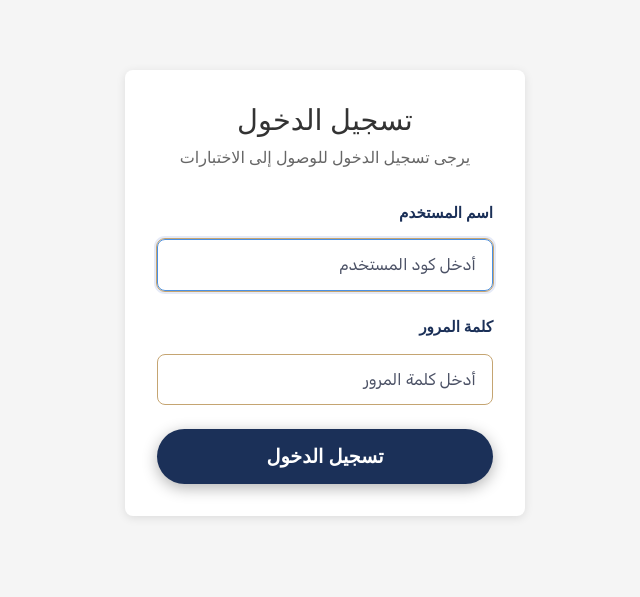
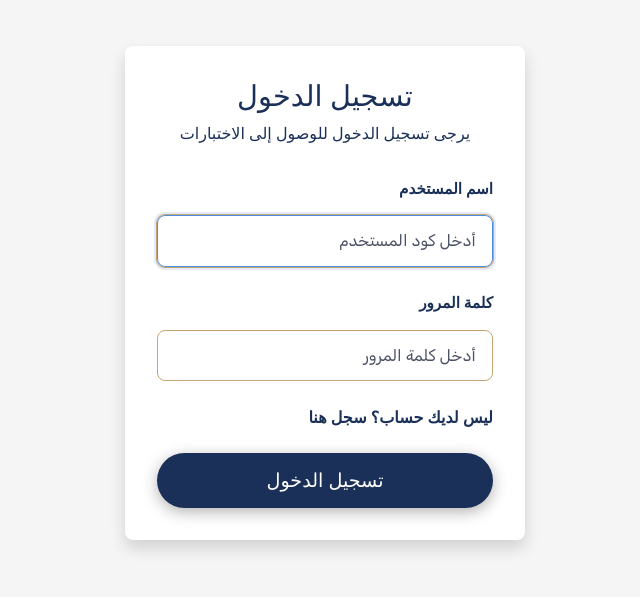
Before and after one commit to xmkabel/physical-education-platform, a React (Vite) app: page /login in a window 1280 px wide. Shown: the part 107-704 px from the top of the page, without its empty margins (400-1040 px from the left). Built offline with nearby package versions, Linux system fonts and the light colour scheme.

Commit message:
feat: update Login component styles and add registration link

```diff
--- a/src/components/Login/Login.css
+++ b/src/components/Login/Login.css
@@ -25,12 +25,12 @@
 
 .login-title {
   font-size: 1.8rem;
-  color: #333;
+  color: var(--navy-blue);
   margin-bottom: 0.5rem;
 }
 
 .login-subtitle {
-  color: #666;
+  color: var(--navy-blue);
   font-size: 1rem;
 }
 
@@ -51,7 +51,7 @@
   color: #333;
 }
 
-.form-input {
+/* .form-input {
   padding: 0.75rem;
   border: 1px solid #ddd;
   border-radius: 4px;
@@ -61,7 +61,7 @@
 
 .form-input:focus {
   border-color: #4a90e2;
-  outline: none;
+  outline: none; */
 }
 
 .error-message {
@@ -88,7 +88,9 @@
   height: 16px;
 }
 
-.login-button {
+
+
+/* .login-button {
   background-color: #4a90e2;
   color: white;
   border: none;
@@ -111,7 +113,22 @@
   background-color: #a0a0a0;
   cursor: not-allowed;
 }
-
+ .login-button {
+    background-color: var(--navy-blue);
+    color: white;
+    border: none;
+    border-radius: 8px;
+    padding: 0.9rem 1.5rem;
+    font-size: 1.1rem;
+    font-weight: 600;
+    cursor: pointer;
+    transition: all 0.3s ease;
+    display: flex;
+    justify-content: center;
+    align-items: center;
+    gap: 0.5rem;
+  }
+   */
 .spinner {
   width: 20px;
   height: 20px;
@@ -180,34 +197,7 @@
     gap: 1.5rem;
   }
 
-  .form-group {
-    display: flex;
-    flex-direction: column;
-    gap: 0.5rem;
-  }
 
-  .form-label {
-    font-size: 0.95rem;
-    color: var(--navy-blue);
-    font-weight: 600;
-  }
-
-  .form-input {
-    padding: 0.8rem 1rem;
-    border: 1px solid rgba(0, 0, 0, 0.1);
-    border-radius: 8px;
-    font-size: 1rem;
-    transition: all 0.3s ease;
-    font-family: 'ArabicFont', sans-serif;
-    color: var(--navy-blue);
-
-  }
-
-  .form-input:focus {
-    outline: none;
-    color:var(--gold);
-    box-shadow: 0 0 0 3px rgba(125, 148, 214, 0.2);
-  }
 
   .error-message {
     color: #e74c3c;
@@ -238,34 +228,7 @@
     accent-color: var(--gold);
   }
 
-  .login-button {
-    background-color: var(--navy-blue);
-    color: white;
-    border: none;
-    border-radius: 8px;
-    padding: 0.9rem 1.5rem;
-    font-size: 1.1rem;
-    font-weight: 600;
-    cursor: pointer;
-    transition: all 0.3s ease;
-    display: flex;
-    justify-content: center;
-    align-items: center;
-    gap: 0.5rem;
-  }
 
-  .login-button:hover {
-    transform: translateY(-2px);
-    box-shadow: 0 5px 15px rgba(125, 148, 214, 0.4);
-  }
-
-  .login-button:active {
-    transform: translateY(0);
-  }
-
-  .login-button.loading {
-    cursor: not-allowed;
-  }
 
   .spinner {
     width: 16px;
@@ -366,3 +329,14 @@
       max-height: 92vh;
     }
   }
+  .register-link {
+    color: var(--navy-blue);
+    font-weight: 600;
+    text-decoration: none;
+    transition: all 0.3s ease;
+  }
+
+  .register-link:hover {
+    text-decoration: underline;
+    color: var(--gold);
+  }
--- a/src/components/Login/Login.jsx
+++ b/src/components/Login/Login.jsx
@@ -26,7 +26,7 @@ function Login() {
   };
   return (
     <div className="login-page">
-      <div className="login-container">
+      <div className="login-container shadow">
         <div className="login-header">
           <h2 className="login-title">تسجيل الدخول</h2>
           <p className="login-subtitle">
@@ -65,7 +65,10 @@ function Login() {
               required
             />
           </div>
+            <div>
+                        <a href="/register" className="register-link">ليس لديك حساب؟ سجل هنا</a>
 
+            </div>
           <button
             type="submit"
             className={`login-button `}
```
